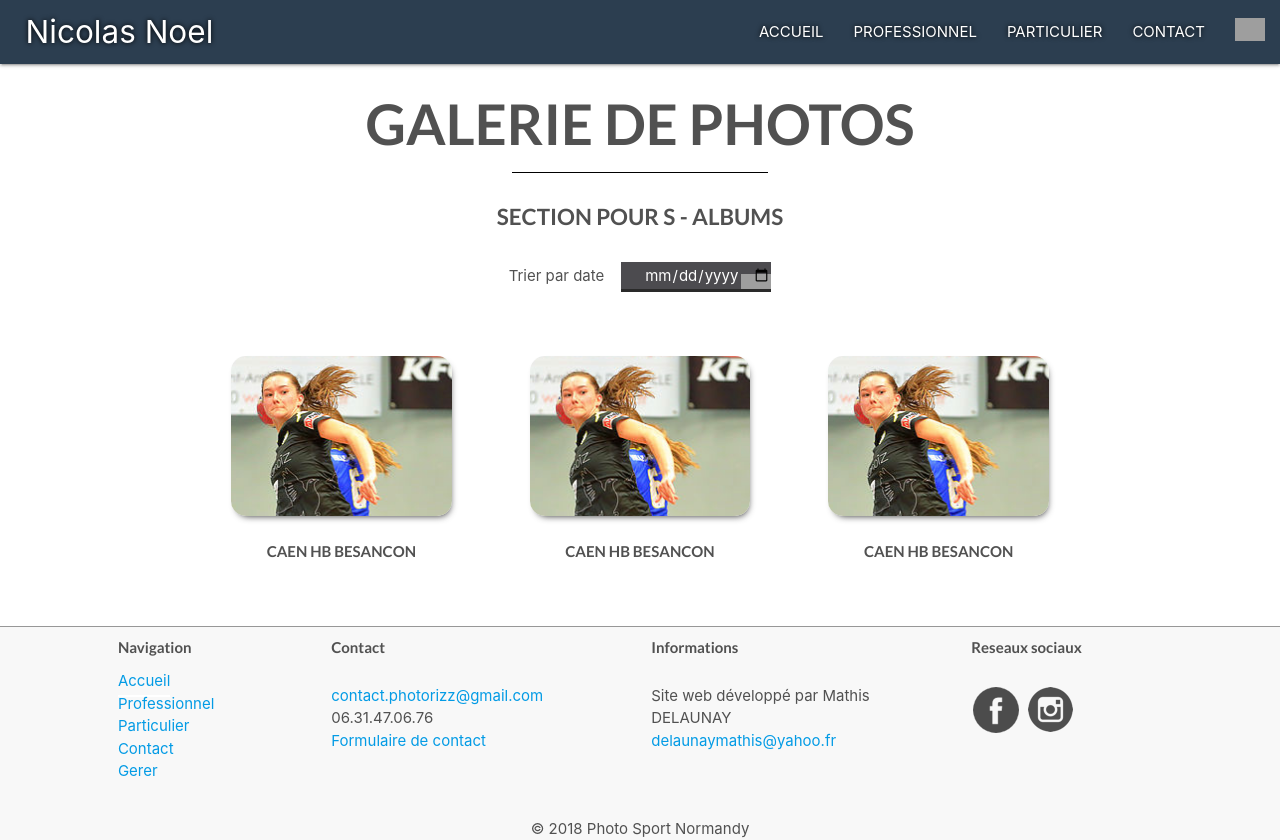
After one commit to Wathis/PhotographSymfony, a Symfony app: template templates/gallery/gallery.html.twig in a window 1280 px wide. The commit adds this page. Run offline with Twig, Linux system fonts and the light colour scheme; the template is opened without the code that fills it, so the values that code supplies are empty; some libraries are stand-ins or nearby versions; grey boxes are pictures that could not be loaded.

Commit message:
Design fini avec les galerie et le panier

```diff
--- a/public/css/style.css
+++ b/public/css/style.css
@@ -38,11 +38,17 @@ div {
     color: #515151;
 }
 
+.panier {
+    margin-top: 18px;
+}
+
 /**
 
         FIRST PAGE
 
  */
+
+
 
 .bg {
     height: 100%;
@@ -334,6 +345,37 @@ h6 {
     margin-bottom: 4vh;
 }
 
+.album-title {
+    font-family: Lato-Bold;
+}
+
+.photoAlbumGallery {
+    height: 20vh;
+    width: 80%;
+    background-position: center;
+    background-repeat: no-repeat;
+    background-size: cover;
+    margin: auto;
+    margin-top: 8vh;
+    margin-bottom: 3vh;
+    border-radius: 15px;
+    display: block;
+    -webkit-box-shadow: 2px 4px 7px -4px rgba(46,46,46,1);
+    -moz-box-shadow: 2px 4px 7px -4px rgba(46,46,46,1);
+    box-shadow: 2px 4px 7px -4px rgba(46,46,46,1);
+}
+
+.photoAlbumGallery:hover {
+    -webkit-transform:scale(1.1);
+    transition: .3s ease;
+}
+
+.photoAlbumGallery:not(hover) {
+
+    -webkit-transform:scale(1);
+    transition: .3s ease;
+}
+
 .separatorLine {
     border-bottom: 1px solid black;
     text-align: center;
--- /dev/null
+++ b/public/js/script.js
@@ -0,0 +1,3 @@
+function changeDate() {
+    document.getElementById('formDate').submit();
+}
--- a/templates/base.html.twig
+++ b/templates/base.html.twig
@@ -17,10 +17,11 @@
                 <div class="navBigSize">
                     <ul id="nav-mobile" class="right hide-on-med-and-down">
                         {% set url_page = app.request.uri %}
-                        <li><a href="{{ path('main') }}"><span class="{{ 'accueil' in url_page ? 'active' }}">ACCUEIL</span></a></li>
+                        <li><a href="{{ path('accueil') }}"><span class="{{ 'accueil' in url_page ? 'active' }}">ACCUEIL</span></a></li>
                         <li><a href="{{ path('gallerie',{'category' : 'professionnel'}) }}"><span class="{{ 'professionnel' in url_page ? 'active' }}">PROFESSIONNEL</span></a></li>
                         <li><a href="{{ path('gallerie',{'category' : 'particulier'}) }}"><span class="{{ 'particulier' in url_page ? 'active' }}">PARTICULIER</span></a></li>
-                        <li><a href="{{ path('main') }}"><span class="{{ 'contact' in url_page ? 'active' }}">CONTACT</span></a></li>
+                        <li><a href="{{ path('accueil') }}"><span class="{{ 'contact' in url_page ? 'active' }}">CONTACT</span></a></li>
+                        <li><a href="{{ path('panier') }}"><img class="panier" src="{{ asset('img/shopping-basket.svg') }}" width="30px" alt=""></a></li>
                     </ul>
                 </div>
                 <ul id="slide-out" class="sidenav">
@@ -29,6 +30,7 @@
                     <li><a href="{{ path('gallerie',{'category' : 'professionnel'}) }}">Professionnel</a></li>
                     <li><a href="{{ path('gallerie',{'category' : 'particulier'}) }}">Particulier</a></li>
                     <li><a href="{{ path('accueil') }}">Contact</a></li>
+                    <li><a href="{{ path('panier') }}">Mon panier</a></li>
                     <li><div class="divider"></div></li>
                     <li><a class="subheader">Nicolas NOEL</a></li>
                 </ul>
@@ -78,4 +80,5 @@
     <script src="{{ asset('js/jquery-3.3.1.js') }}"></script>
     <script src="{{ asset('js/materialize.js') }}"></script>
     <script src="{{ asset('js/menu.js') }}"></script>
+    <script src="{{ asset('js/script.js') }}"></script>
 </html>
--- /dev/null
+++ b/templates/gallery/gallery.html.twig
@@ -0,0 +1,47 @@
+{% extends 'base.html.twig' %}
+
+{% block title %}Galerie - {{ category }}{% endblock %}
+
+{% block body %}
+
+    <div class="gallery">
+
+        <div class="header">
+            <h3 class="center-align">GALERIE DE PHOTOS</h3>
+
+            <div class="separatorLine"></div>
+
+            <h5 class="center-align">
+                {{ 'SECTION POUR ' ~  category | upper ~ 'S' }} - ALBUMS
+            </h5>
+
+            <div class="sort center-align">
+                <div class="sortBy">Trier par date </div>
+                <form style="display: inline-block" id="formDate" action="{{ path('gallerie',{'category' : category}) }}">
+                    <input name="dateGallery" class="browser-default inputDate" type="date" onchange="changeDate()" />
+                </form>
+            </div>
+        </div>
+
+        <div class="container">
+
+            <div class="row">
+                <div class="photoContainer col l4 m6 s12">
+                    <a class="photoAlbumGallery" href="{{ path('album',{'albumId' : 2,'category' : category}) }}" style='background-image:url({{ asset('img/c1.png') }})'></a>
+                    <div class="center-align album-title">CAEN HB BESANCON</div>
+                </div>
+                <div class="photoContainer col l4 m6 s12">
+                    <a class="photoAlbumGallery" href="{{ path('album',{'albumId' : 2,'category' : category}) }}"  style='background-image:url({{ asset('img/c1.png') }})'></a>
+                    <div class="center-align album-title">CAEN HB BESANCON</div>
+                </div>
+                <div class="photoContainer col l4 m6 s12">
+                    <a class="photoAlbumGallery" href="{{ path('album',{'albumId' : 2,'category' : category}) }}"  style='background-image:url({{ asset('img/c1.png') }})'></a>
+                    <div class="center-align album-title">CAEN HB BESANCON</div>
+                </div>
+            </div>
+        </div>
+    </div>
+
+
+
+{% endblock %}
--- a/templates/main/index.html.twig
+++ b/templates/main/index.html.twig
@@ -30,7 +30,7 @@
 
         <div class="pictograms row">
 
-            <div class="center-align col l3 m4 s4 offset-l1">
+            <div class="pictogram center-align col l3 m4 s4 offset-l1">
                 <img src="{{ asset("img/running.svg") }}" alt="">
                 <div>
                     Evenements <br />
@@ -38,7 +38,7 @@
                 </div>
             </div>
 
-            <div class="pictogram-center center-align col l4 m4 s4">
+            <div class="pictogram pictogram-center center-align col l4 m4 s4">
                 <img src="{{ asset("img/glasses.svg") }}" alt="">
                 <div>
                     Evenmentiel <br />
@@ -46,7 +46,7 @@
                 </div>
             </div>
 
-            <div class="center-align col l3 m4 s4">
+            <div class="pictogram center-align col l3 m4 s4">
                 <img src="{{ asset("img/newspaper.svg") }}" width="60" alt="">
                 <div>
                     Prestations<br />
```
Also changed, not shown: other parts of public/css/style.css (+104 -1 lines), src/Controller/Gallery/GalleryController.php (+17 -2 lines), src/Controller/MainController.php (+8 -0 lines), templates/gallery/album.html.twig (added, +59 -0 lines), templates/gallery/index.html.twig (deleted, +0 -55 lines), templates/gallery/viewer.html.twig (+7 -1 lines), public/img/c1.png (added), public/img/c2.png (added), public/img/c3.png (added), public/img/c4.png (added), public/img/c5.png (added), public/img/panier-miniature.png (added), public/img/shopping-basket.svg (added).
